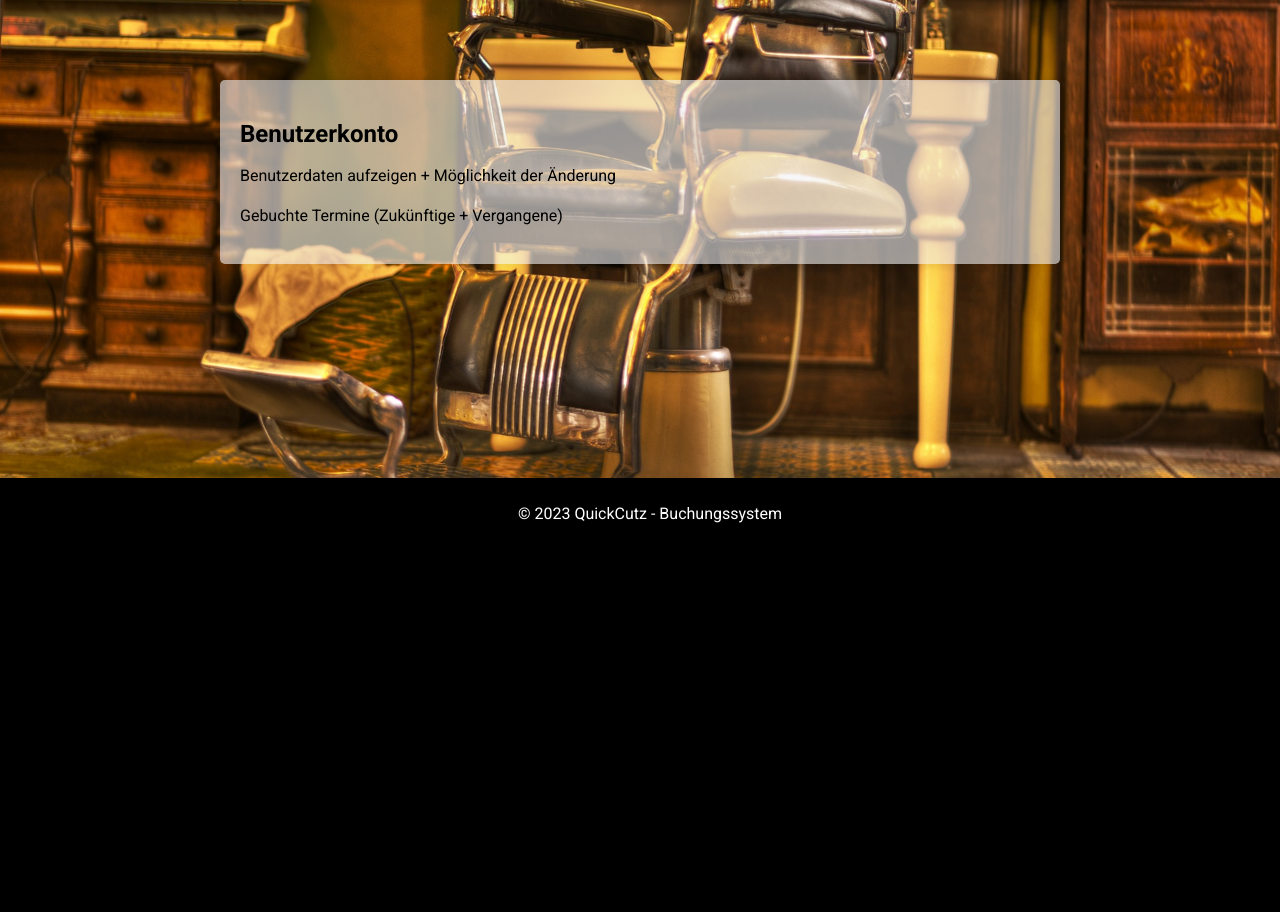
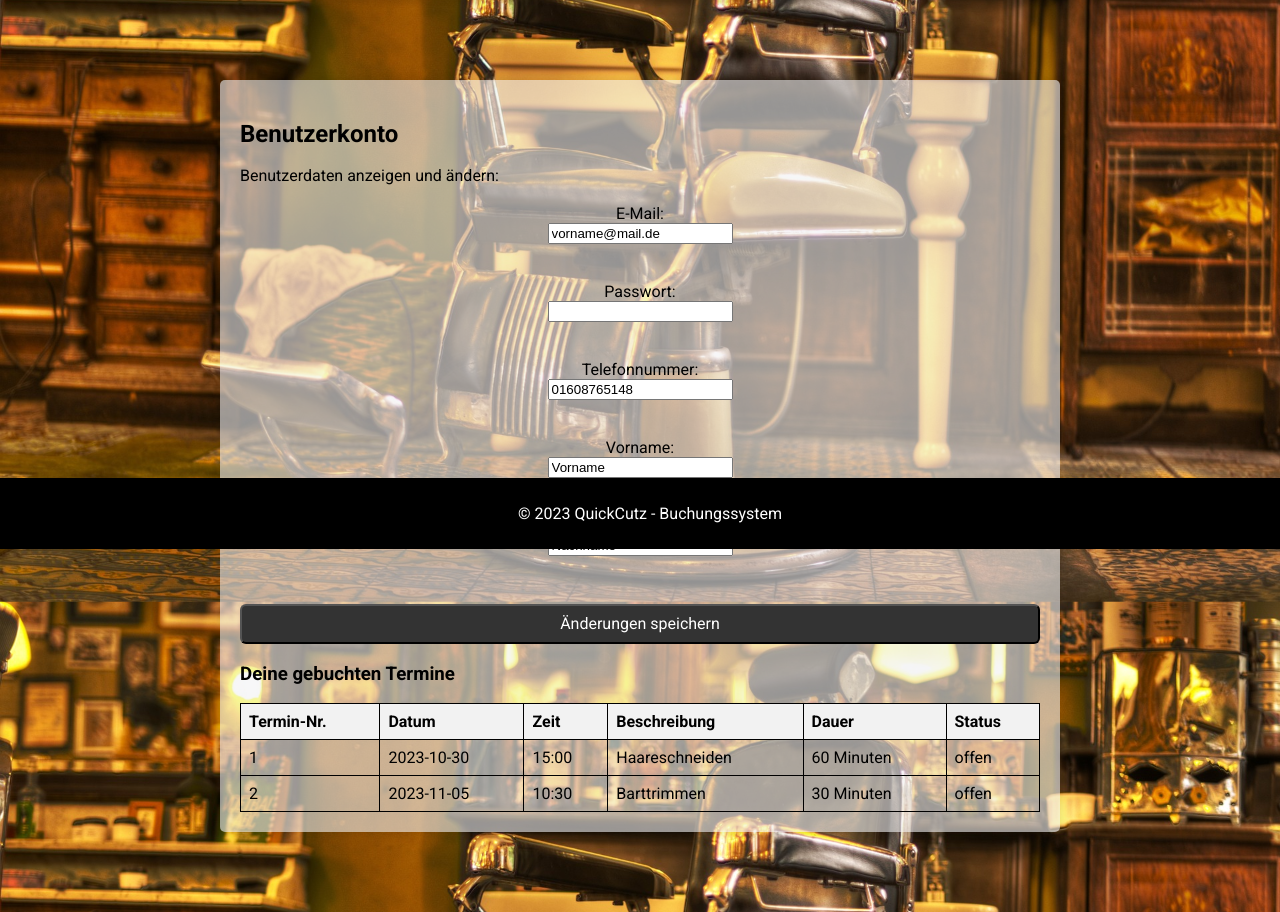
Before and after one commit to dhbw-projects-wi22a/barber_appointment_web, a PHP site: page /public/subpages/viewaccount.html in a window 1280 px wide. Shown: the part 251-1163 px from the top of the page. Before the commit the page ends 774 px from the top, so only its background shows below. Run offline with PHP 8.4, Linux system fonts and the light colour scheme.

Commit message:
added userarea+apptable

```diff
--- a/webapp/public/Subpages/ViewAccount.html
+++ b/webapp/public/Subpages/ViewAccount.html
@@ -23,7 +23,9 @@
                 <ul class="dropdown-content">
                     <li><a href="../subpages/SignUp.html">Registrierung</a></li>
                     <li><a href="../subpages/SignIn.html">Login</a></li>
-                        </ul></li>
+                    <li><a href="../subpages/viewaccount.html">Benutzerdaten</a></li>
+                </ul>
+            </li>
             <li><a href="../calendar/calendar_v1.html">Terminbuchung</a></li>
             <li><a href="../subpages/aboutus.html">Über uns</a></li>
         </ul>
@@ -32,15 +34,71 @@
     <main>
         <section>
             <h2>Benutzerkonto</h2>
-            <p> Benutzerdaten aufzeigen + Möglichkeit der Änderung</p>
-            <p> Gebuchte Termine (Zukünftige + Vergangene)</p>
+            <p>Benutzerdaten anzeigen und ändern:</p>
+            <form id="userForm" action="updateUser.php" method="post">
+                <label for="email">E-Mail:</label>
+                <input type="email" id="email" name="email" value="vorname@mail.de" required>
+                <br><br>
+
+                <label for="password">Passwort:</label>
+                <input type="password" id="password" name="password" required>
+                <br><br>
+
+                <label for="phoneNumber">Telefonnummer:</label>
+                <input type="tel" id="phoneNumber" name="phoneNumber" value="01608765148">
+                <br><br>
+
+                <label for="firstName">Vorname:</label>
+                <input type="text" id="firstName" name="firstName" value="Vorname">
+                <br><br>
+
+                <label for="lastName">Nachname:</label>
+                <input type="text" id="lastName" name="lastName" value="Nachname">
+                <br><br>
+
+                <input type="submit" value="Änderungen speichern" id="save-userarea">
+            </form>
         </section>
-
+       <section>
+        <h3>Deine gebuchten Termine</h3>
+        <table>
+            <thead>
+                <tr>
+                    <th>Termin-Nr.</th>
+                    <th>Datum</th>
+                    <th>Zeit</th>
+                    <th>Beschreibung</th>
+                    <th>Dauer</th>
+                    <th>Status</th>
+                </tr>
+            </thead>
+            <tbody>
+                <!-- Hier können Sie die gebuchten Termine dynamisch in die Tabelle einfügen -->
+                <tr>
+                    <td>1</td>
+                    <td>2023-10-30</td>
+                    <td>15:00</td>
+                    <td>Haareschneiden</td>
+                    <td>60 Minuten</td>
+                    <td>offen</td>
+                </tr>
+                <tr>
+                    <td>2</td>
+                    <td>2023-11-05</td>
+                    <td>10:30</td>
+                    <td>Barttrimmen</td>
+                    <td>30 Minuten</td>
+                    <td>offen</td>
+                </tr>
+                <!-- Fügen Sie weitere Zeilen für zusätzliche Termine hinzu -->
+            </tbody>
+        </table>
+       </section>
     </main>
-
 
     <footer>
         <p>&copy; 2023 QuickCutz - Buchungssystem</p>
     </footer>
 </body>
+
 </html>
--- a/webapp/public/css/style.css
+++ b/webapp/public/css/style.css
@@ -224,7 +224,8 @@ footer {
 }
 
 #login-form ,
-#signup-form {
+#signup-form,
+#userForm {
   align-self: flex-start;
   display: grid;
   justify-items: center;
@@ -251,7 +252,8 @@ footer {
 #login-pw-recovery,
 #signup-form-submit,
 #pw-recovery,
-#submit-appointment {
+#submit-appointment,
+#save-userarea {
   text-decoration: none;
   background-color: #333;
   color: #fff;
@@ -292,12 +294,28 @@ footer {
 #submit-appointment:hover,
 #book-appointment-landing:hover,
 #login-signup-landing:hover,
-#login-signin-landing:hover  {
+#login-signin-landing:hover,
+#save-userarea:hover  {
   background-color: #555;
   color: #d29107
 }
 
+/* Appointment table user area */
 
+table {
+  border-collapse: collapse;
+  width: 100%;
+}
+
+th, td {
+  border: 1px solid black;
+  padding: 8px;
+  text-align: left;
+}
+
+th {
+  background-color: #f2f2f2;
+}
 
 /* Calendar styles */
 #calendar {
--- a/webapp/public/scripts/signup_in.js
+++ b/webapp/public/scripts/signup_in.js
@@ -72,6 +72,7 @@ function goToLogin() {
   window.location.href = "../subpages/SignIn.html";
 }
 
+
 // Button-function signup (homepage)
 function goToSignUpHP() {
   window.location.href = "./subpages/SignUp.html";
@@ -86,6 +87,8 @@ function goToLoginHP() {
 function goToCalHP() {
   window.location.href = "./calendar/calendar_v1.html";
 }
+
+
 
 // Warten auf das Laden des DOM, um sicherzustellen, dass die HTML-Elemente verfügbar sind
 document.addEventListener("DOMContentLoaded", function () {
```
Also changed, not shown: webapp/public/Homepage.html (+10 -8 lines), webapp/public/Subpages/AboutUs.html (+6 -4 lines), webapp/public/Subpages/AccountLogOff.html (+6 -4 lines), webapp/public/Subpages/NewPassword.html (+7 -5 lines), webapp/public/Subpages/SignIn.html (+7 -5 lines), webapp/public/Subpages/SignUp.html (+7 -5 lines), webapp/public/calendar/calendar_v1.html (+6 -4 lines), 2 other files. Lines whose indentation alone changed are shown as unchanged.
